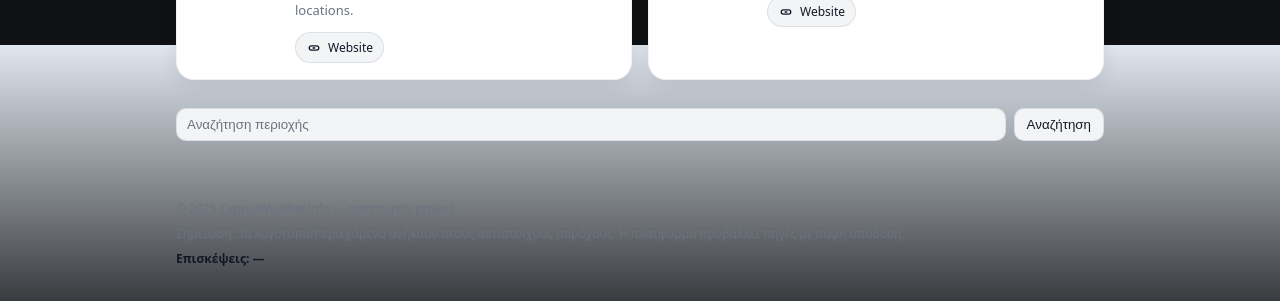
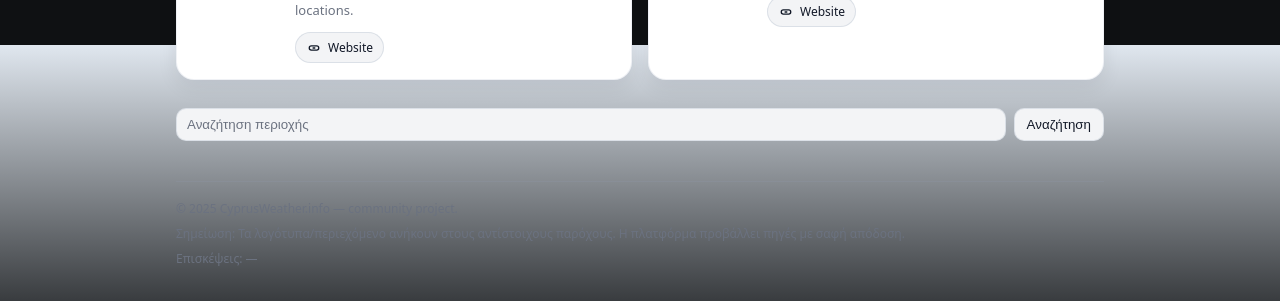
Before and after one commit to cyprusweather/cyprusweather.github.io, a plain HTML site: page index.html in a window 1280 px wide. Shown: the part 755-1056 px from the top of the page. Drawn offline with Linux system fonts and the light colour scheme; no server answers.

Commit message:
Update index.html

```diff
--- a/index.html
+++ b/index.html
@@ -69,7 +69,7 @@
     .divider{ height:12px }
     footer{ border-top:1px solid rgba(148,163,184,.15); margin-top:28px }
     .foot{ display:grid; gap:8px; padding:18px 0; color:var(--muted); font-size:12px }
-    #visit-wrap{ color:var(--text); font-weight:600 }
+    visit-wrap{ color:var(--text); font-weight:600 }
   </style>
 </head>
 <body>
```
